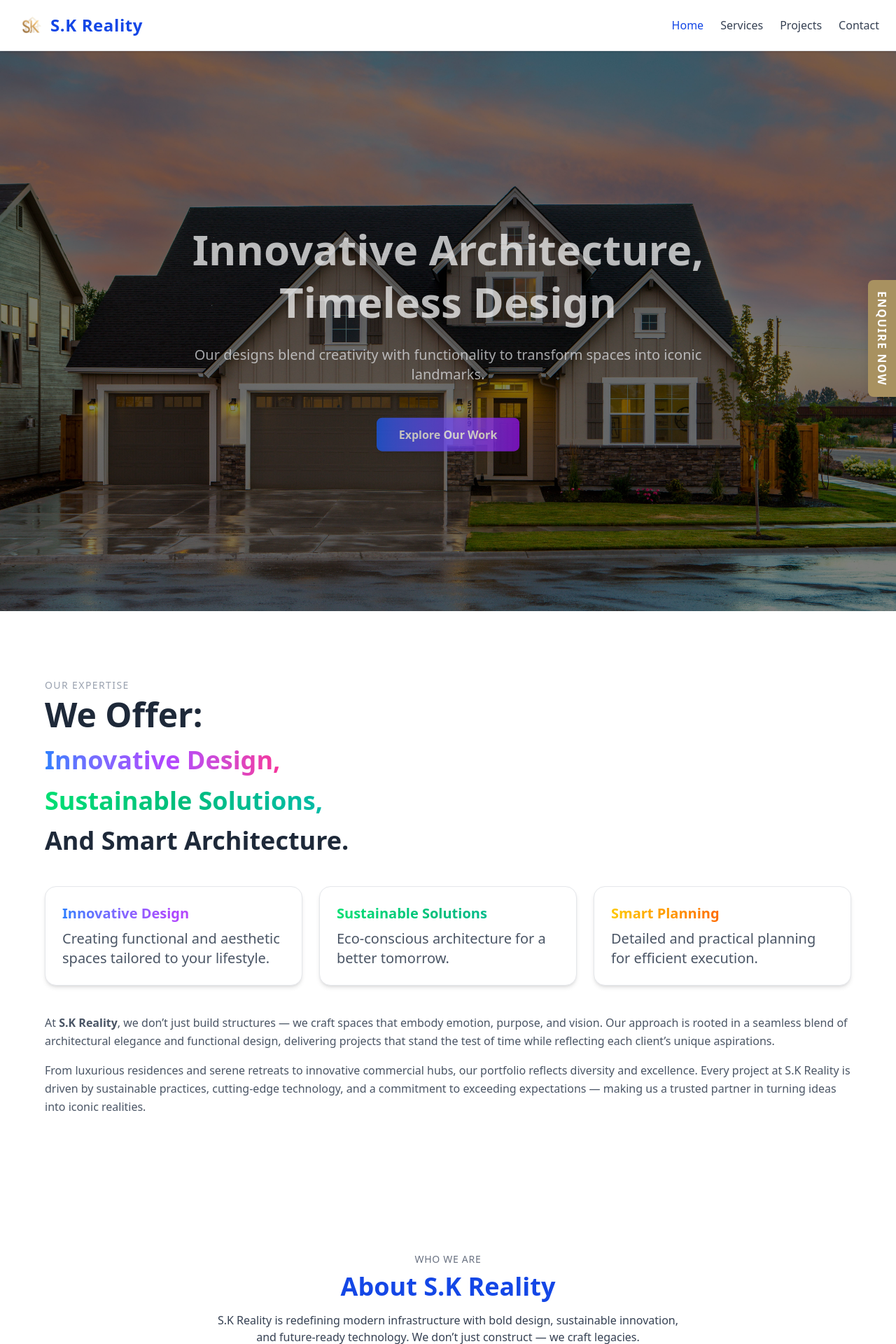
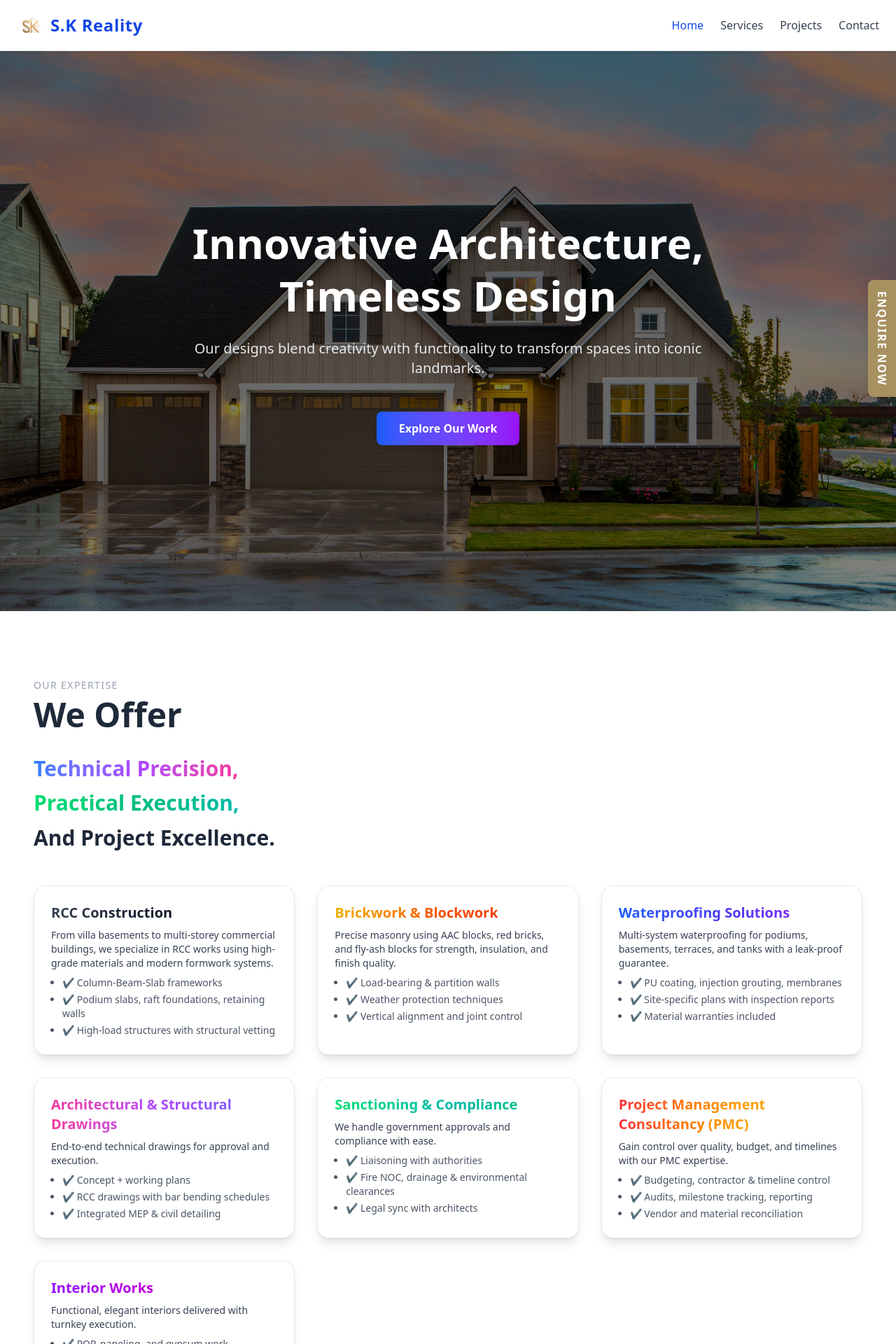
Before and after one commit to Zayed022/BuildStrong, a React (Vite) app in the folder frontend/: page / in a window 1280 px wide. Shown: the top 1920 px of the page at 70% size. Built offline with nearby package versions, Linux system fonts and the light colour scheme.

Commit message:
Optimize for effective performance

```diff
--- a/frontend/src/components/Hero.jsx
+++ b/frontend/src/components/Hero.jsx
@@ -1,5 +1,5 @@
-import React, { useState, useEffect } from "react";
-import { motion, AnimatePresence } from "framer-motion";
+import React, { useEffect, useState, useRef } from "react";
+import { motion } from "framer-motion";
 import { useNavigate } from "react-router-dom";
 
 const heroScreens = [
@@ -31,36 +31,64 @@ const fadeVariant = {
 
 const Hero = () => {
   const [index, setIndex] = useState(0);
+  const [imagesLoaded, setImagesLoaded] = useState(false);
   const navigate = useNavigate();
+  const intervalRef = useRef(null);
 
   useEffect(() => {
-    const interval = setInterval(() => {
+    const loadImages = async () => {
+      const promises = heroScreens.map((screen) => {
+        return new Promise((resolve) => {
+          const img = new Image();
+          img.src = screen.image;
+          img.onload = resolve;
+        });
+      });
+
+      await Promise.all(promises);
+      setImagesLoaded(true);
+    };
+
+    loadImages();
+  }, []);
+
+  useEffect(() => {
+    if (imagesLoaded) {
+      intervalRef.current = setInterval(() => {
         setIndex((prev) => (prev + 1) % heroScreens.length);
       }, 6000);
-    return () => clearInterval(interval);
-  }, []);
+    }
 
-  const currentScreen = heroScreens[index];
+    return () => clearInterval(intervalRef.current);
+  }, [imagesLoaded]);
+
+  if (!imagesLoaded) {
+    return (
+      <section className="w-full h-screen bg-black flex items-center justify-center text-white">
+        <p>Loading...</p>
+      </section>
+    );
+  }
 
   return (
     <section className="relative w-full h-screen overflow-hidden">
-  {/* Background Image */}
-  <motion.img
-    key={`bg-${index}`}
-    src={currentScreen.image}
-    alt={currentScreen.title}
-    initial={{ opacity: 0 }}
-    animate={{ opacity: 1 }}
-    exit={{ opacity: 0 }}
-    className="absolute inset-0 w-full h-full object-cover object-center transition-opacity duration-700"
+      {/* Preloaded & layered background images */}
+      {heroScreens.map((screen, i) => (
+        <img
+          key={i}
+          src={screen.image}
+          alt={screen.title}
+          className={`absolute inset-0 w-full h-full object-cover object-center transition-opacity duration-1000 ${
+            i === index ? "opacity-100 z-0" : "opacity-0 z-0"
+          }`}
         />
+      ))}
 
-  {/* Dark Overlay */}
+      {/* Dark overlay */}
       <div className="absolute inset-0 bg-black/50 z-10" />
 
-  {/* Centered Content */}
+      {/* Text Content */}
       <div className="relative z-20 flex flex-col items-center justify-center px-4 sm:px-6 lg:px-16 h-full text-center text-white">
-    <AnimatePresence mode="wait">
         <motion.div
           key={index}
           variants={fadeVariant}
@@ -70,10 +98,10 @@ const Hero = () => {
           className="space-y-6 max-w-3xl"
         >
           <h2 className="text-4xl md:text-6xl font-bold leading-tight">
-          {currentScreen.title}
+            {heroScreens[index].title}
           </h2>
           <p className="text-lg md:text-xl text-gray-200">
-          {currentScreen.subtitle}
+            {heroScreens[index].subtitle}
           </p>
           <motion.button
             onClick={() => navigate("/projects")}
@@ -84,10 +112,8 @@ const Hero = () => {
             Explore Our Work
           </motion.button>
         </motion.div>
-    </AnimatePresence>
       </div>
     </section>
-
   );
 };
 
--- a/frontend/src/components/Services.jsx
+++ b/frontend/src/components/Services.jsx
@@ -23,9 +23,34 @@ const services = [
     icon: Hammer,
   },
   {
+    title: "RCC Construction",
+    description: ` From villa basements to multi-storey commercial structures, we specialize in Reinforced Cement Concrete (RCC) execution using high-grade materials and latest formwork systems.
+✔ Column-Beam-Slab frameworks
+✔ Podium slabs, raft foundations, retaining walls
+✔ High-load structures with structural vetting.`,
+    icon: Building,
+  },
+  {
+    title: "Brickwork & Blockwork",
+    description: ` We offer precise and plumb masonry—AAC blocks, red bricks, fly-ash blocks—ensuring thermal comfort, structural integrity, and clean finishes.
+✔ Load-bearing & partition walls
+✔ Weather protection techniques
+✔ Vertical alignment and joint quality control.`,
+    icon: Building,
+  },
+
+  {
     title: "Project Planning & Management",
     description: `Our pre-construction planning includes site evaluation, budgeting, scheduling, and permit handling. We use Gantt charts and agile techniques to track progress and optimize workflow. You'll get complete transparency through real-time updates, milestone reports, and a dedicated project manager.`,
     icon: Ruler,
+  },
+  {
+    title: "Waterproofing Solutions",
+    description: ` We are known for our technical waterproofing expertise—working on podiums, basements, terraces, washrooms, and water tanks using a multi-system approach:
+✔ Membrane, injection grouting, PU coating, crystalline systems
+✔ Site-specific treatment plans backed by inspection reports
+✔ Leak-proof guarantee with material warranties.`,
+    icon: Building,
   },
   {
     title: "Safety & Regulatory Compliance",
@@ -33,15 +58,50 @@ const services = [
     icon: HardHat,
   },
   {
+    title: "Architectural & Structural Drawings",
+    description: `We assist in converting your ideas into approved, buildable plans:
+✔ Concept + working architectural layouts
+✔ RCC structural drawings with bar bending schedules
+✔ Integration with MEP & civil details.`,
+    icon: Ruler,
+  },
+  {
+    title: " Interior Works",
+    description: `We convert civil structures into refined living or workspaces:
+✔ POP, gypsum, and paneling
+✔ Modular kitchens, wardrobes, false ceilings
+✔ Lighting, paint, veneer/PU finishes.`,
+    icon: PaintRoller,
+  },
+  {
+    title: " Sanctioning & Compliance",
+    description: `Navigating permissions made easy:
+✔ Liaisoning with local authorities
+✔ Building plan approvals, fire NOC, drainage, environmental clearance
+✔ Working in sync with architects and legal consultants.`,
+    icon: HardHat,
+  },
+
+  {
     title: "Painting, Finishing & Interiors",
     description: `Enhance the final look of your project with our finishing services: custom painting, textures, waterproofing, wood polish, false ceilings, lighting, and decor. Our interior team works closely with designers to match function with aesthetics.`,
     icon: PaintRoller,
   },
   {
+    title: "Project Management Consultancy (PMC)",
+    description: `For clients seeking control, transparency & technical oversight:
+✔ Budgeting, contractor management, timeline control
+✔ Quality audits, milestone tracking, and reporting
+✔ Vendor management & material reconciliation.`,
+    icon: Wrench,
+  },
+
+  {
     title: "Post-Construction Maintenance",
     description: `We don't walk away after handover. Our maintenance team provides ongoing support including plumbing, electrical, HVAC, waterproofing, and emergency repairs. You also get optional AMC packages tailored to your property needs.`,
     icon: Wrench,
   },
+
 ];
 
 const fadeInUp = (i) => ({
--- a/frontend/src/components/WeOffer.jsx
+++ b/frontend/src/components/WeOffer.jsx
@@ -1,7 +1,7 @@
 import React from "react";
 import { motion } from "framer-motion";
 
-// Reusable animated word component with gradient
+// Reusable gradient heading text
 const AnimatedWord = ({ text, gradient }) => (
   <span
     className={`bg-gradient-to-r ${gradient} bg-clip-text text-transparent font-extrabold animate-gradient`}
@@ -12,32 +12,93 @@ const AnimatedWord = ({ text, gradient }) => (
 
 const services = [
   {
-    title: "Innovative Design",
-    description: "Creating functional and aesthetic spaces tailored to your lifestyle.",
-    gradient: "from-blue-500 via-purple-500 to-pink-500",
+    title: "RCC Construction",
+    description:
+      "From villa basements to multi-storey commercial buildings, we specialize in RCC works using high-grade materials and modern formwork systems.",
+    bullets: [
+      "✔ Column-Beam-Slab frameworks",
+      "✔ Podium slabs, raft foundations, retaining walls",
+      "✔ High-load structures with structural vetting",
+    ],
+    gradient: "from-gray-700 via-gray-900 to-black",
   },
   {
-    title: "Sustainable Solutions",
-    description: "Eco-conscious architecture for a better tomorrow.",
-    gradient: "from-green-400 via-emerald-500 to-teal-500",
+    title: "Brickwork & Blockwork",
+    description:
+      "Precise masonry using AAC blocks, red bricks, and fly-ash blocks for strength, insulation, and finish quality.",
+    bullets: [
+      "✔ Load-bearing & partition walls",
+      "✔ Weather protection techniques",
+      "✔ Vertical alignment and joint control",
+    ],
+    gradient: "from-yellow-500 via-orange-600 to-red-500",
   },
   {
-    title: "Smart Planning",
-    description: "Detailed and practical planning for efficient execution.",
-    gradient: "from-yellow-400 via-orange-500 to-red-500",
+    title: "Waterproofing Solutions",
+    description:
+      "Multi-system waterproofing for podiums, basements, terraces, and tanks with a leak-proof guarantee.",
+    bullets: [
+      "✔ PU coating, injection grouting, membranes",
+      "✔ Site-specific plans with inspection reports",
+      "✔ Material warranties included",
+    ],
+    gradient: "from-blue-600 via-indigo-600 to-purple-600",
+  },
+  {
+    title: "Architectural & Structural Drawings",
+    description:
+      "End-to-end technical drawings for approval and execution.",
+    bullets: [
+      "✔ Concept + working plans",
+      "✔ RCC drawings with bar bending schedules",
+      "✔ Integrated MEP & civil detailing",
+    ],
+    gradient: "from-pink-500 via-purple-500 to-indigo-500",
+  },
+  {
+    title: "Sanctioning & Compliance",
+    description:
+      "We handle government approvals and compliance with ease.",
+    bullets: [
+      "✔ Liaisoning with authorities",
+      "✔ Fire NOC, drainage & environmental clearances",
+      "✔ Legal sync with architects",
+    ],
+    gradient: "from-green-400 via-teal-500 to-emerald-500",
+  },
+  {
+    title: "Project Management Consultancy (PMC)",
+    description:
+      "Gain control over quality, budget, and timelines with our PMC expertise.",
+    bullets: [
+      "✔ Budgeting, contractor & timeline control",
+      "✔ Audits, milestone tracking, reporting",
+      "✔ Vendor and material reconciliation",
+    ],
+    gradient: "from-red-500 via-amber-500 to-yellow-500",
+  },
+  {
+    title: "Interior Works",
+    description:
+      "Functional, elegant interiors delivered with turnkey execution.",
+    bullets: [
+      "✔ POP, paneling, and gypsum work",
+      "✔ Modular kitchens, wardrobes, false ceilings",
+      "✔ Premium paint, veneer, PU finishes",
+    ],
+    gradient: "from-purple-600 via-fuchsia-600 to-pink-600",
   },
 ];
 
 const WeOffer = () => {
   return (
     <section className="relative z-10 py-24 px-6 md:px-12 overflow-hidden bg-white dark:bg-gray-950">
-      {/* Background Image Overlay */}
+      {/* Background Overlay */}
       <div className="absolute inset-0 z-0">
-
         <div className="absolute inset-0 bg-gradient-to-b from-transparent to-white dark:to-gray-950" />
       </div>
 
-      <div className="relative z-10 max-w-6xl mx-auto text-center md:text-left">
+      <div className="relative z-10 max-w-7xl mx-auto text-center md:text-left">
         {/* Section Label */}
         <motion.p
           className="text-sm tracking-widest text-gray-400 uppercase mb-2"
@@ -49,19 +110,19 @@ const WeOffer = () => {
           Our Expertise
         </motion.p>
 
-        {/* Main Heading */}
+        {/* Heading */}
         <motion.h2
-          className="text-4xl md:text-5xl font-black text-gray-800 dark:text-white mb-4"
+          className="text-4xl md:text-5xl font-black text-gray-800 dark:text-white mb-8"
           initial={{ opacity: 0, y: 20 }}
           whileInView={{ opacity: 1, y: 0 }}
           transition={{ delay: 0.2 }}
           viewport={{ once: true }}
         >
-          We Offer:
+          We Offer
         </motion.h2>
 
-        {/* Animated Headline Words */}
-        <div className="text-3xl md:text-4xl font-bold leading-snug space-y-2 mb-10">
+        {/* Animated Intro Tagline */}
+        <div className="text-2xl md:text-3xl font-bold leading-snug space-y-2 mb-12">
           <motion.p
             initial={{ opacity: 0, y: 20 }}
             whileInView={{ opacity: 1, y: 0 }}
@@ -69,7 +130,7 @@ const WeOffer = () => {
             viewport={{ once: true }}
           >
             <AnimatedWord
-              text="Innovative Design,"
+              text="Technical Precision,"
               gradient="from-blue-500 via-purple-500 to-pink-500"
             />
           </motion.p>
@@ -80,7 +141,7 @@ const WeOffer = () => {
             viewport={{ once: true }}
           >
             <AnimatedWord
-              text="Sustainable Solutions,"
+              text="Practical Execution,"
               gradient="from-green-400 via-emerald-500 to-teal-500"
             />
           </motion.p>
@@ -91,17 +152,17 @@ const WeOffer = () => {
             viewport={{ once: true }}
             className="text-gray-800 dark:text-white"
           >
-            And Smart Architecture.
+            And Project Excellence.
           </motion.p>
         </div>
 
-        {/* Cards for Services */}
-        <div className="grid md:grid-cols-3 gap-6 mb-10">
+        {/* Services Grid */}
+        <div className="grid md:grid-cols-2 lg:grid-cols-3 gap-8">
           {services.map((service, idx) => (
             <motion.div
               key={service.title}
-              className="bg-white dark:bg-gray-900 p-6 rounded-2xl shadow-md border border-gray-200 dark:border-gray-800 hover:shadow-lg transition-all"
-              initial={{ opacity: 0, y: 20 }}
+              className="bg-white dark:bg-gray-900 p-6 rounded-2xl shadow-lg border border-gray-200 dark:border-gray-800 transition-all hover:shadow-2xl"
+              initial={{ opacity: 0, y: 30 }}
               whileInView={{ opacity: 1, y: 0 }}
               transition={{ delay: 0.6 + idx * 0.1 }}
               viewport={{ once: true }}
@@ -111,33 +172,28 @@ const WeOffer = () => {
               >
                 {service.title}
               </h3>
-              <p className="text-gray-600 dark:text-gray-400 text-xl">
+              <p className="text-gray-700 dark:text-gray-300 mb-2 text-sm">
                 {service.description}
               </p>
+              <ul className="list-disc ml-4 space-y-1 text-gray-600 dark:text-gray-400 text-sm">
+                {service.bullets.map((point, i) => (
+                  <li key={i}>{point}</li>
+                ))}
+              </ul>
             </motion.div>
           ))}
         </div>
 
-        {/* Description Paragraphs */}
+        {/* Outro */}
         <motion.p
-  className="text-gray-600 dark:text-gray-400 text-base leading-relaxed mb-4"
-  initial={{ opacity: 0, y: 20 }}
-  whileInView={{ opacity: 1, y: 0 }}
-  transition={{ delay: 0.9 }}
-  viewport={{ once: true }}
->
-  At <strong>S.K Reality</strong>, we don’t just build structures — we craft spaces that embody emotion, purpose, and vision. Our approach is rooted in a seamless blend of architectural elegance and functional design, delivering projects that stand the test of time while reflecting each client’s unique aspirations.
-</motion.p>
-<motion.p
-  className="text-gray-600 dark:text-gray-400 text-base leading-relaxed"
+          className="text-gray-600 dark:text-gray-400 text-base leading-relaxed mt-12"
           initial={{ opacity: 0, y: 20 }}
           whileInView={{ opacity: 1, y: 0 }}
           transition={{ delay: 1 }}
           viewport={{ once: true }}
         >
-  From luxurious residences and serene retreats to innovative commercial hubs, our portfolio reflects diversity and excellence. Every project at S.K Reality is driven by sustainable practices, cutting-edge technology, and a commitment to exceeding expectations — making us a trusted partner in turning ideas into iconic realities.
+          At <strong>S.K Reality</strong>, each project reflects our commitment to delivering value-driven results with clarity, care, and craftsmanship. From foundations to finishes, we partner with clients to shape durable and delightful spaces.
         </motion.p>
-
       </div>
     </section>
   );
```
Lines whose indentation alone changed are shown as unchanged.
